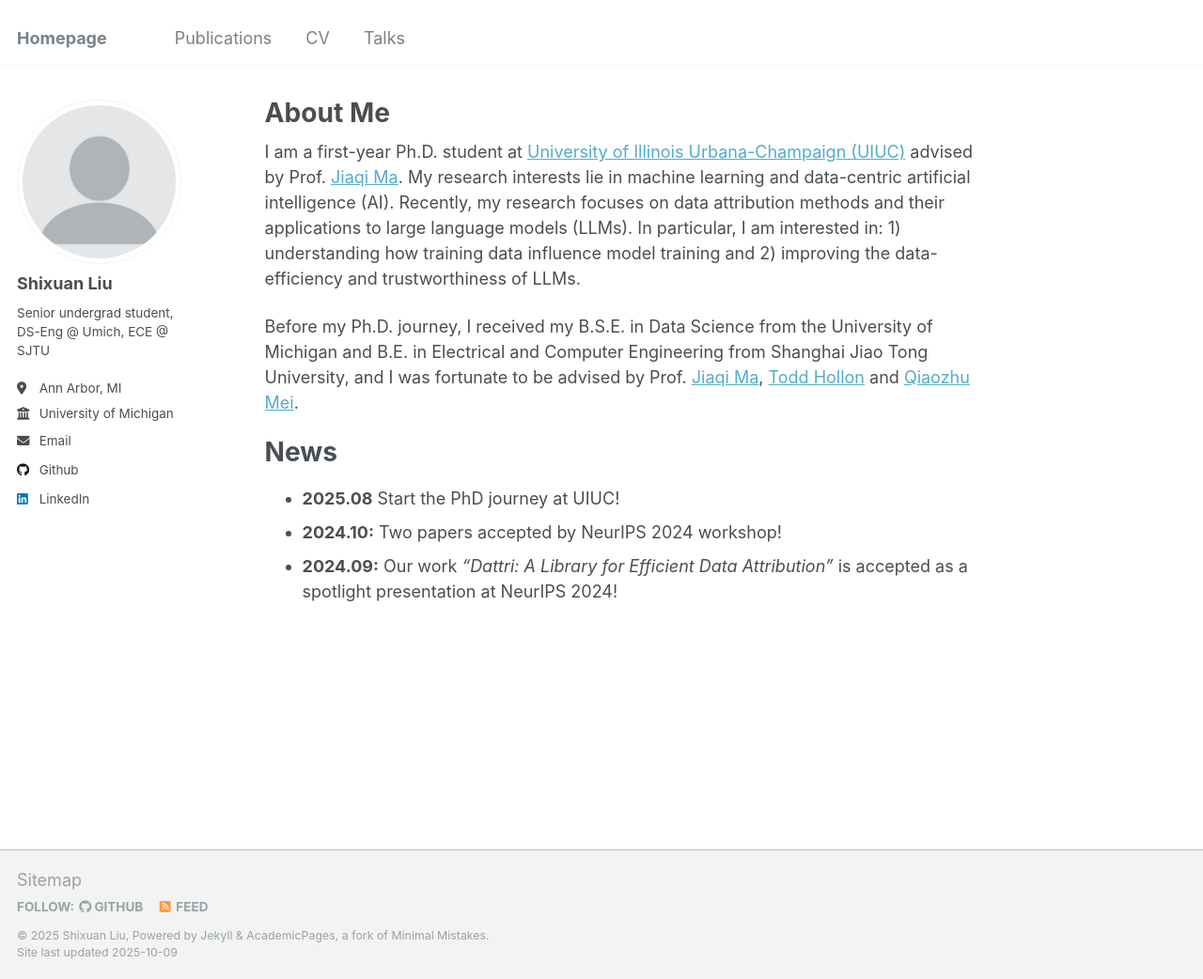
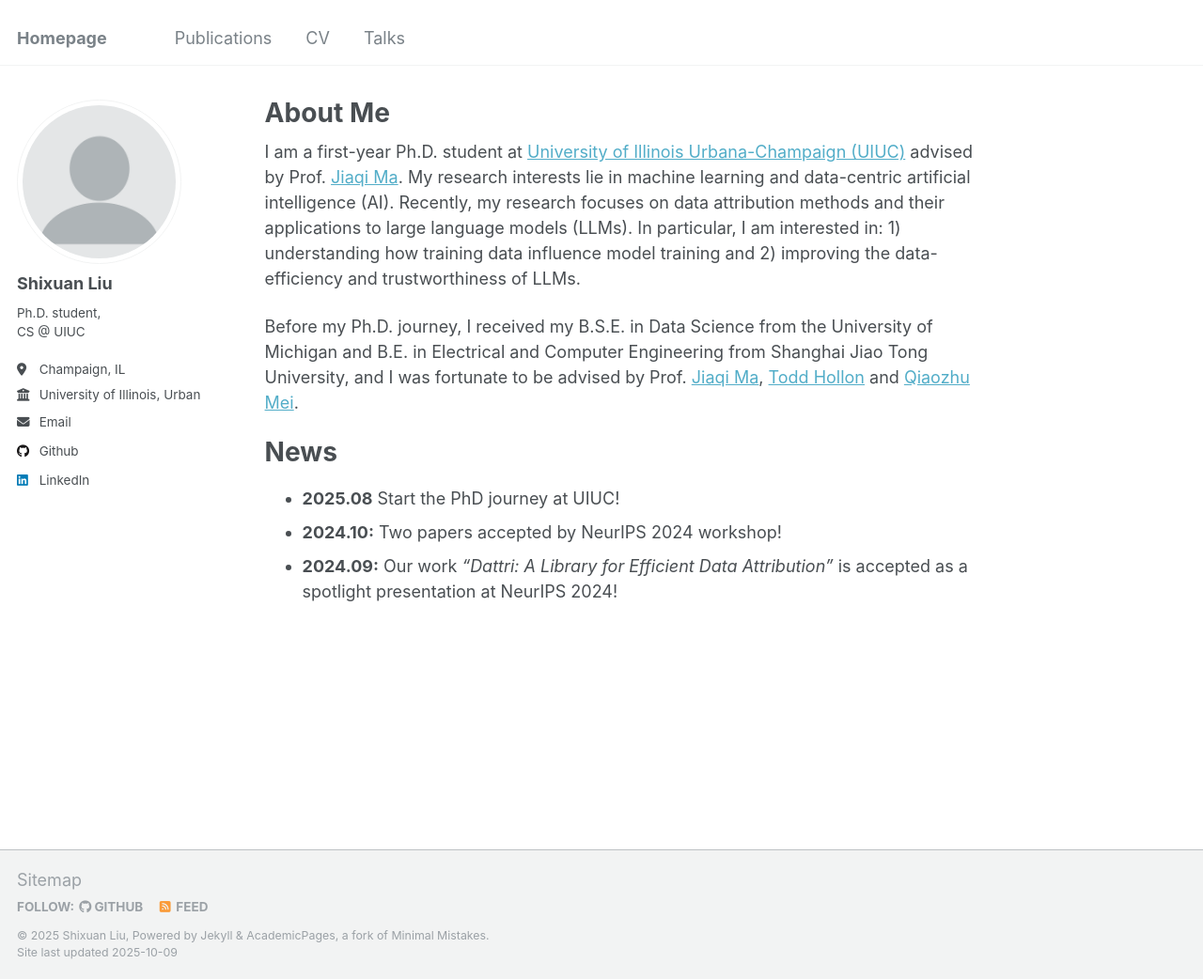
Before and after one commit to sx-liu/sx-liu.github.io, a Jekyll site: the page built from _pages/about.md, in a window 1280 px wide and 1042 px high. Shown: the whole window at 94% size. Built offline with Jekyll 4.4.1, drawn with Linux system fonts in a browser that asks for light colours.

Commit message:
Update side bar

```diff
--- a/_config.yml
+++ b/_config.yml
@@ -24,11 +24,11 @@ author:
   avatar           : "profile.png"
   name             : "Shixuan Liu"
   pronouns         : # example: "she/her"
-  bio              : Senior undergrad student,<br>DS-Eng @ Umich, ECE @ SJTU # "Short biography for the left-hand sidebar"
-  location         : "Ann Arbor, MI"
-  employer         : "University of Michigan"
+  bio              : Ph.D. student,<br>CS @ UIUC # "Short biography for the left-hand sidebar"
+  location         : "Champaign, IL"
+  employer         : "University of Illinois, Urbana-Champaign"
   uri              : # URL
-  email            : "shixuanl@umich.edu"
+  email            : "shixuanl@illinois.edu"
 
   # Academic websites
   arxiv            : # URL - Update with the correct link to your profile
```
